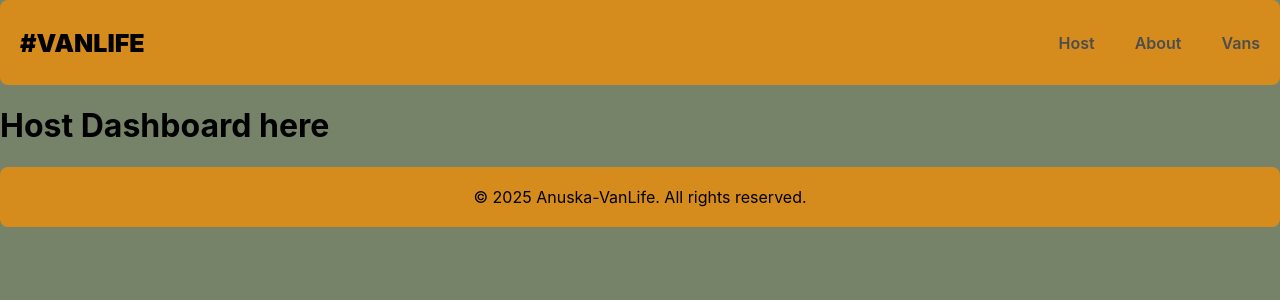
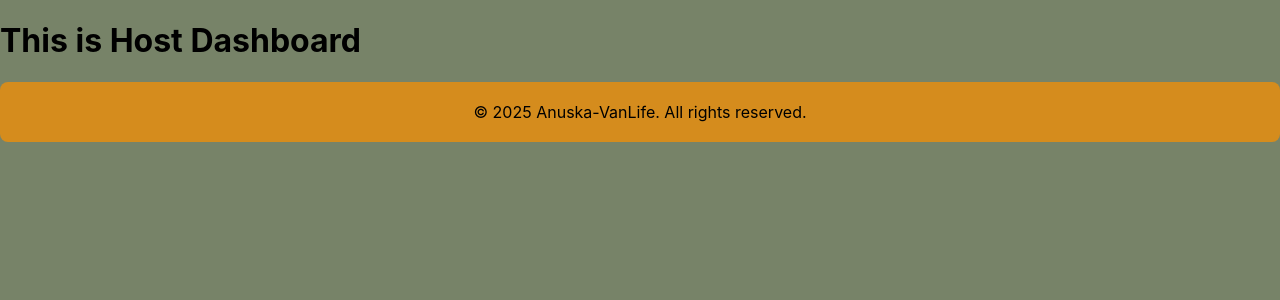
Before and after one commit to Anuska86/VanLife, a React (Vite) app in the folder van-life/: page /host in a window 1280 px wide. Shown: the top 300 px of the page. Built offline with nearby package versions, Linux system fonts and the light colour scheme; what miragejs would draw is missing.

Commit message:
Dashboard

```diff
--- a/van-life/src/App.jsx
+++ b/van-life/src/App.jsx
@@ -7,7 +7,6 @@ import About from "./components/pages/About";
 import Vans from "./components/pages/Vans/Vans";
 import VansDetail from "./components/pages/Vans/VanDetail";
 import Layout from "./components/Layout";
-import Host from "./components/pages/Host/Host";
 import Dashboard from "./components/pages/Host/Dashboard";
 import Income from "./components/pages/Host/Income";
 import Reviews from "./components/pages/Host/Reviews";
@@ -18,12 +17,14 @@ export default function App() {
       <Routes>
         <Route element={<Layout />}>
           <Route path="/" element={<Home />} />
-          <Route path="/host" element={<Dashboard />} />
-          <Route path="/host/income" element={<Income />} />
-          <Route path="/host/reviews" element={<Reviews />} />
           <Route path="/about" element={<About />} />
           <Route path="/vans" element={<Vans />} />
           <Route path="/vans/:id" element={<VansDetail />} />
+        </Route>
+
+        <Route path="/host" element={<Dashboard />}>
+          <Route path="/host/income" element={<Income />} />
+          <Route path="/host/reviews" element={<Reviews />} />
         </Route>
       </Routes>
       <footer className="footer">
--- a/van-life/src/components/pages/Host/Dashboard.jsx
+++ b/van-life/src/components/pages/Host/Dashboard.jsx
@@ -1,5 +1,11 @@
 import React from "react";
+import { Outlet } from "react-router-dom";
 
 export default function Dashboard() {
-  return <h1>Host Dashboard here</h1>;
+  return (
+    <>
+      <h1>This is Host Dashboard</h1>
+      <Outlet />
+    </>
+  );
 }
--- a/van-life/src/components/pages/Host/Host.jsx
+++ /dev/null
@@ -1,8 +0,0 @@
-import React from "react";
-import Dashboard from "./Dashboard";
-import Income from "./Income";
-import Reviews from "./Reviews";
-
-export default function Host() {
-  return <h1>This is the Host path</h1>;
-}
```
